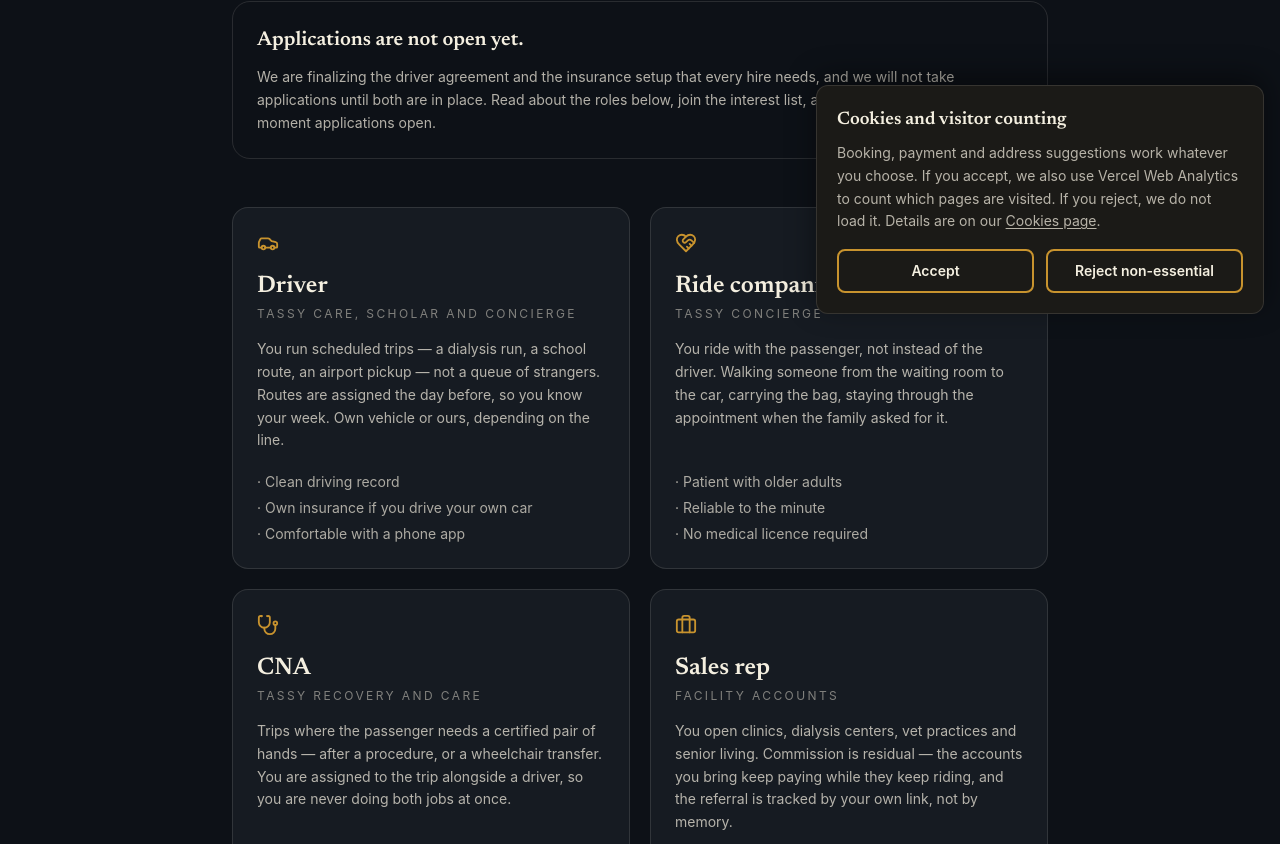
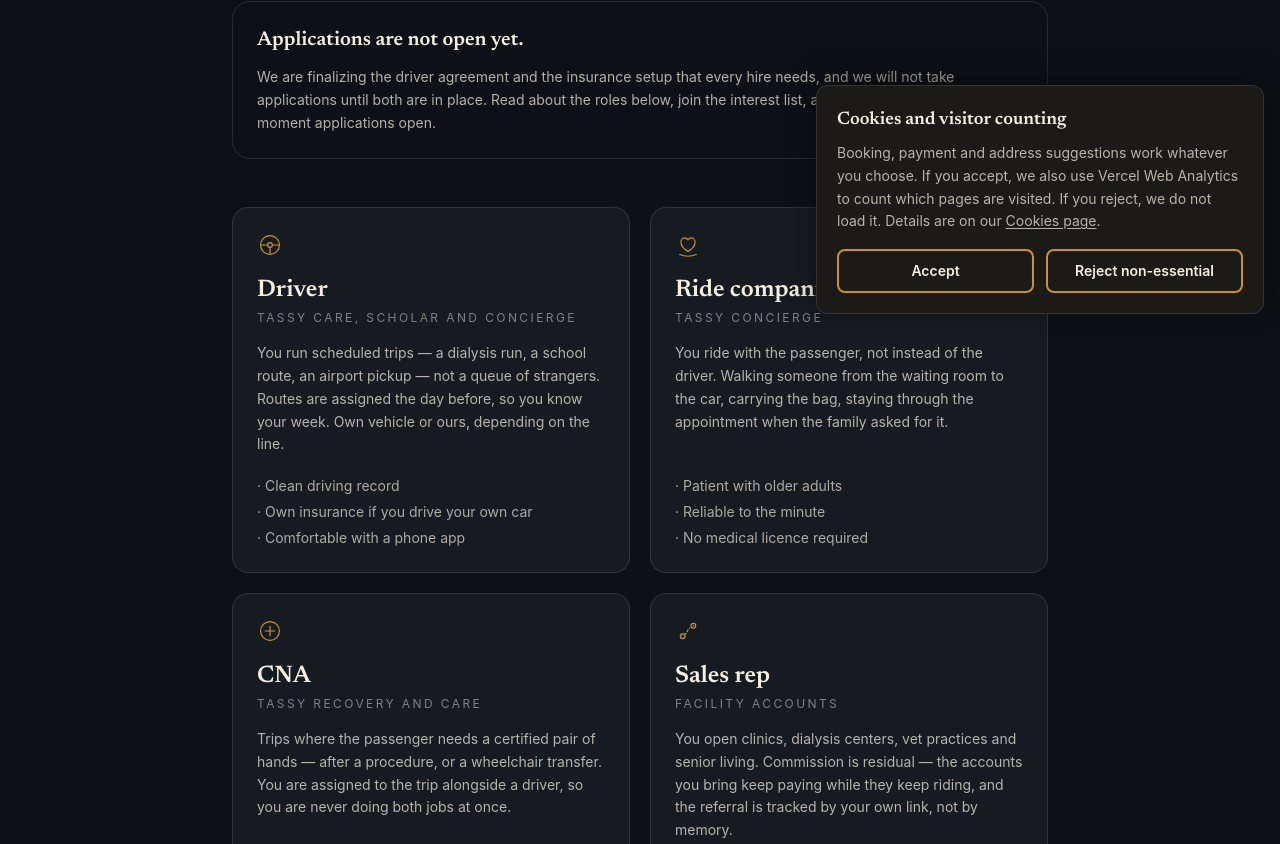
Before and after one commit to phil379/tassytrucks-website-v3, a Next.js app: page /careers in a window 1280 px wide. Shown: the part 470-1314 px from the top of the page. Built offline with nearby package versions, Linux system fonts and the light colour scheme; a web font is replaced by a local one.

Commit message:
Careers: replace stock role icons with drawn line marks (Phil, 2026-11-21)

```diff
--- a/app/careers/page.tsx
+++ b/app/careers/page.tsx
@@ -1,6 +1,7 @@
 import type { Metadata } from 'next';
+import type { CSSProperties } from 'react';
 import Link from 'next/link';
-import { ArrowUpRight, Car, HeartHandshake, Stethoscope, Briefcase } from 'lucide-react';
+import { ArrowUpRight } from 'lucide-react';
 import { apply, contact } from '@/lib/saas-links';
 import { CAREERS_OPEN } from '@/lib/careers-gate';
 import CareersInterestForm from '@/components/careers/CareersInterestForm';
@@ -57,9 +58,57 @@ export const metadata: Metadata = {
   robots: { index: CAREERS_OPEN, follow: CAREERS_OPEN },
 };
 
+/**
+ * THE LINE MARKS (Phil, 2026-11-21): the four role marks are drawn for this
+ * page — one family, one stroke, one 44-unit grid — replacing the stock
+ * lucide icons (Car, HeartHandshake, Stethoscope, Briefcase) Phil said
+ * looked AI-generated. Direction B from the mock board he approved:
+ * the wheel, the heart carried, the cross, the route.
+ */
+type MarkProps = { size?: number; style?: CSSProperties };
+
+function WheelMark({ size = 26, style }: MarkProps) {
+  return (
+    <svg width={size} height={size} viewBox="0 0 44 44" fill="none" stroke="currentColor" strokeWidth={2} strokeLinecap="round" aria-hidden="true" style={style}>
+      <circle cx="22" cy="22" r="16" />
+      <circle cx="22" cy="22" r="4" />
+      <path d="M6.5 22h11M26.5 22h11M22 26v11" />
+    </svg>
+  );
+}
+
+function HeartMark({ size = 26, style }: MarkProps) {
+  return (
+    <svg width={size} height={size} viewBox="0 0 44 44" fill="none" stroke="currentColor" strokeWidth={2} strokeLinecap="round" strokeLinejoin="round" aria-hidden="true" style={style}>
+      <path d="M22 33S10 25.5 10 16.8C10 12.9 13 10 16.6 10c2.2 0 4.2 1.2 5.4 3 1.2-1.8 3.2-3 5.4-3C31 10 34 12.9 34 16.8 34 25.5 22 33 22 33Z" />
+      <path d="M8 38c4.5 2 9.3 3 14 3s9.5-1 14-3" />
+    </svg>
+  );
+}
+
+function CrossMark({ size = 26, style }: MarkProps) {
+  return (
+    <svg width={size} height={size} viewBox="0 0 44 44" fill="none" stroke="currentColor" strokeWidth={2} strokeLinecap="round" aria-hidden="true" style={style}>
+      <circle cx="22" cy="22" r="16" />
+      <path d="M22 14v16M14 22h16" />
+    </svg>
+  );
+}
+
+function RouteMark({ size = 26, style }: MarkProps) {
+  return (
+    <svg width={size} height={size} viewBox="0 0 44 44" fill="none" stroke="currentColor" strokeWidth={2} strokeLinecap="round" aria-hidden="true" style={style}>
+      <circle cx="13" cy="31" r="4" />
+      <circle cx="31" cy="13" r="4" />
+      <path d="M16 28c6-2 4-9 9-11" strokeDasharray="3.5 3.5" />
+      <circle cx="31" cy="13" r="1.2" fill="currentColor" stroke="none" />
+    </svg>
+  );
+}
+
 const ROLES = [
   {
-    icon: Car,
+    mark: WheelMark,
     title: 'Driver',
     href: apply.driver,
     line: 'Tassy Care, Scholar and Concierge',
@@ -68,7 +117,7 @@ const ROLES = [
     needs: ['Clean driving record', 'Own insurance if you drive your own car', 'Comfortable with a phone app'],
   },
   {
-    icon: HeartHandshake,
+    mark: HeartMark,
     title: 'Ride companion',
     href: apply.companion,
     line: 'Tassy Concierge',
@@ -77,7 +126,7 @@ const ROLES = [
     needs: ['Patient with older adults', 'Reliable to the minute', 'No medical licence required'],
   },
   {
-    icon: Stethoscope,
+    mark: CrossMark,
     title: 'CNA',
     href: apply.cna,
     line: 'Tassy Recovery and Care',
@@ -86,7 +135,7 @@ const ROLES = [
     needs: ['Current NC CNA listing', 'Transfer and securement experience', 'Clears a background check'],
   },
   {
-    icon: Briefcase,
+    mark: RouteMark,
     title: 'Sales rep',
     href: apply.salesRep,
     line: 'Facility accounts',
@@ -113,9 +162,9 @@ export default function CareersPage() {
         </p>
 
         <div className="mt-12 grid gap-5 sm:grid-cols-2">
-          {ROLES.map(({ icon: Icon, title, href, line, body, needs }) => (
+          {ROLES.map(({ mark: Mark, title, href, line, body, needs }) => (
             <div key={title} className="card-tile flex flex-col p-6">
-              <Icon size={22} aria-hidden="true" style={{ color: 'var(--gold)' }} />
+              <Mark size={26} style={{ color: 'var(--gold)' }} />
               <h2 className="serif mt-4 text-2xl font-semibold">{title}</h2>
               <div className="eyebrow mt-1 opacity-70">{line}</div>
 
@@ -210,9 +259,9 @@ function CareersInterestPage() {
         </div>
 
         <div className="mt-12 grid gap-5 sm:grid-cols-2">
-          {ROLES.map(({ icon: Icon, title, line, body, needs }) => (
+          {ROLES.map(({ mark: Mark, title, line, body, needs }) => (
             <div key={title} className="card-tile flex flex-col p-6">
-              <Icon size={22} aria-hidden="true" style={{ color: 'var(--gold)' }} />
+              <Mark size={26} style={{ color: 'var(--gold)' }} />
               <h2 className="serif mt-4 text-2xl font-semibold">{title}</h2>
               <div className="eyebrow mt-1 opacity-70">{line}</div>
 
```
